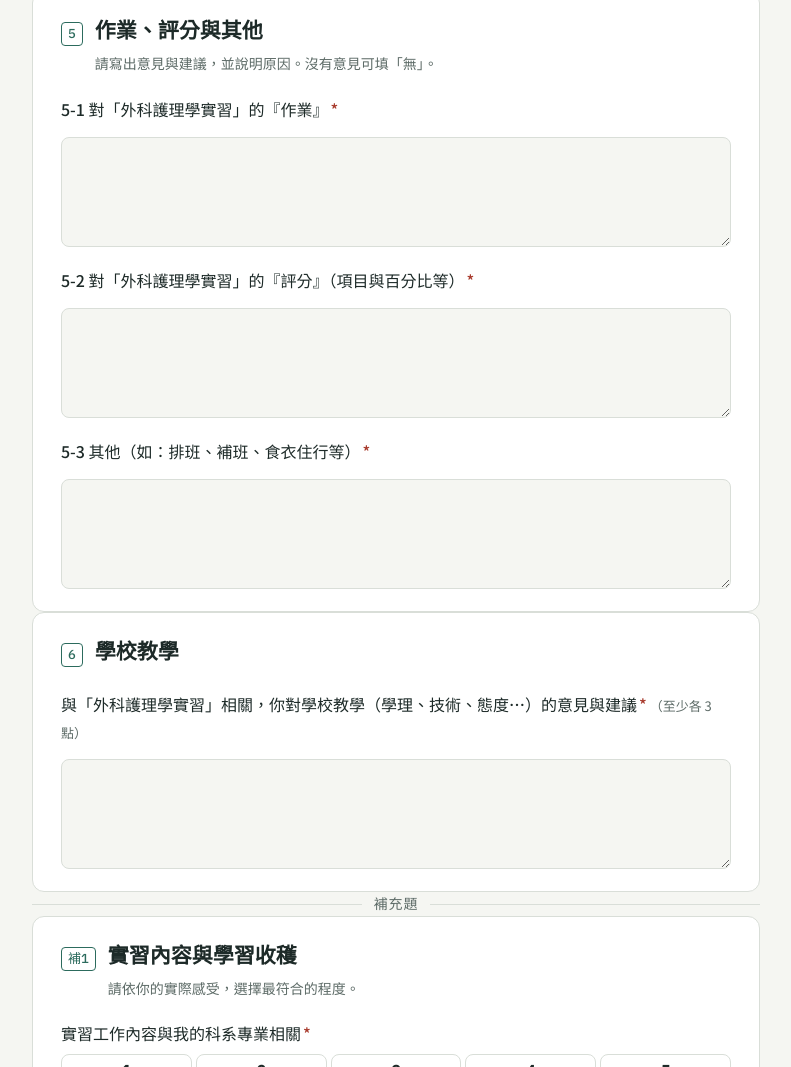
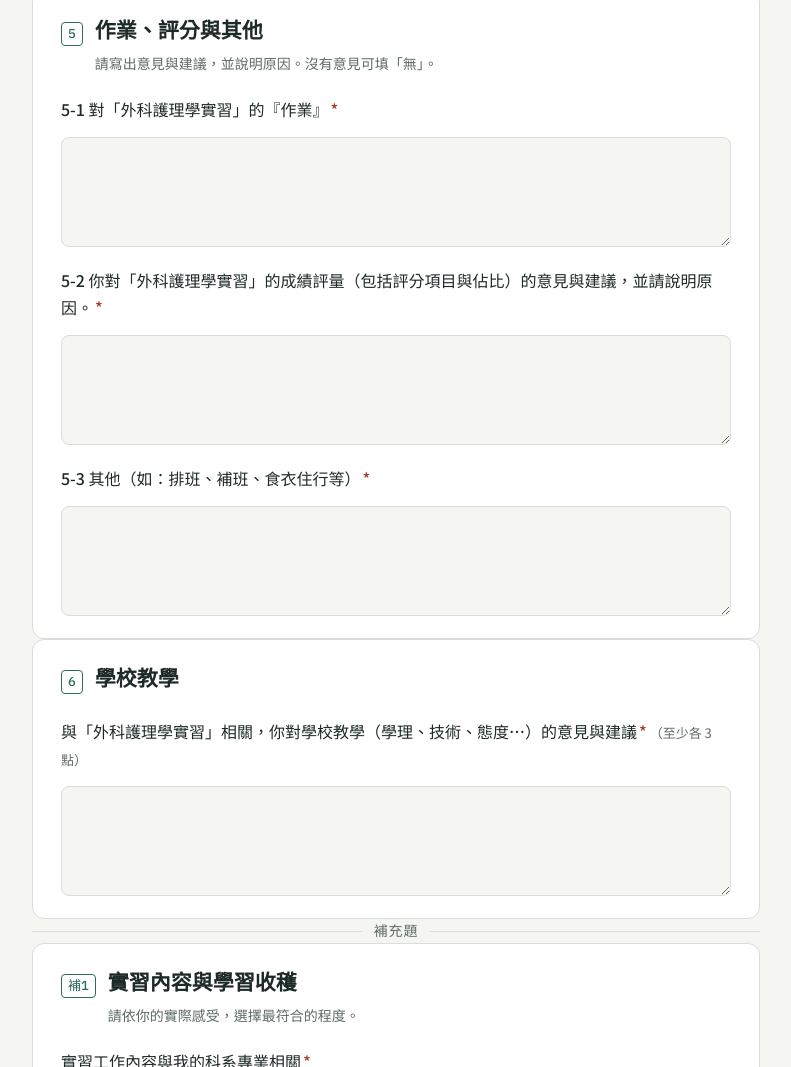
Before and after one commit to hsiufangNQU/internship-survey, a plain HTML site: page index.html in a window 1280 px wide. Shown: the part 9516-10583 px from the top of the page, without its empty margins (244-1035 px from the left). Drawn offline with Linux system fonts and the light colour scheme.

Commit message:
Add files via upload

```diff
--- a/index.html
+++ b/index.html
@@ -222,7 +222,7 @@ const SECTIONS=[
  ]},
  {no:"5",title:"作業、評分與其他",desc:"請寫出意見與建議，並說明原因。沒有意見可填「無」。",items:[
    area("hw","5-1 對「外科護理學實習」的『作業』"),
-   area("grade","5-2 對「外科護理學實習」的『評分』（項目與百分比等）"),
+   area("grade","5-2 你對「外科護理學實習」的成績評量（包括評分項目與佔比）的意見與建議，並請說明原因。"),
    area("misc","5-3 其他（如：排班、補班、食衣住行等）"),
  ]},
  {no:"6",title:"學校教學",desc:"",items:[
```
